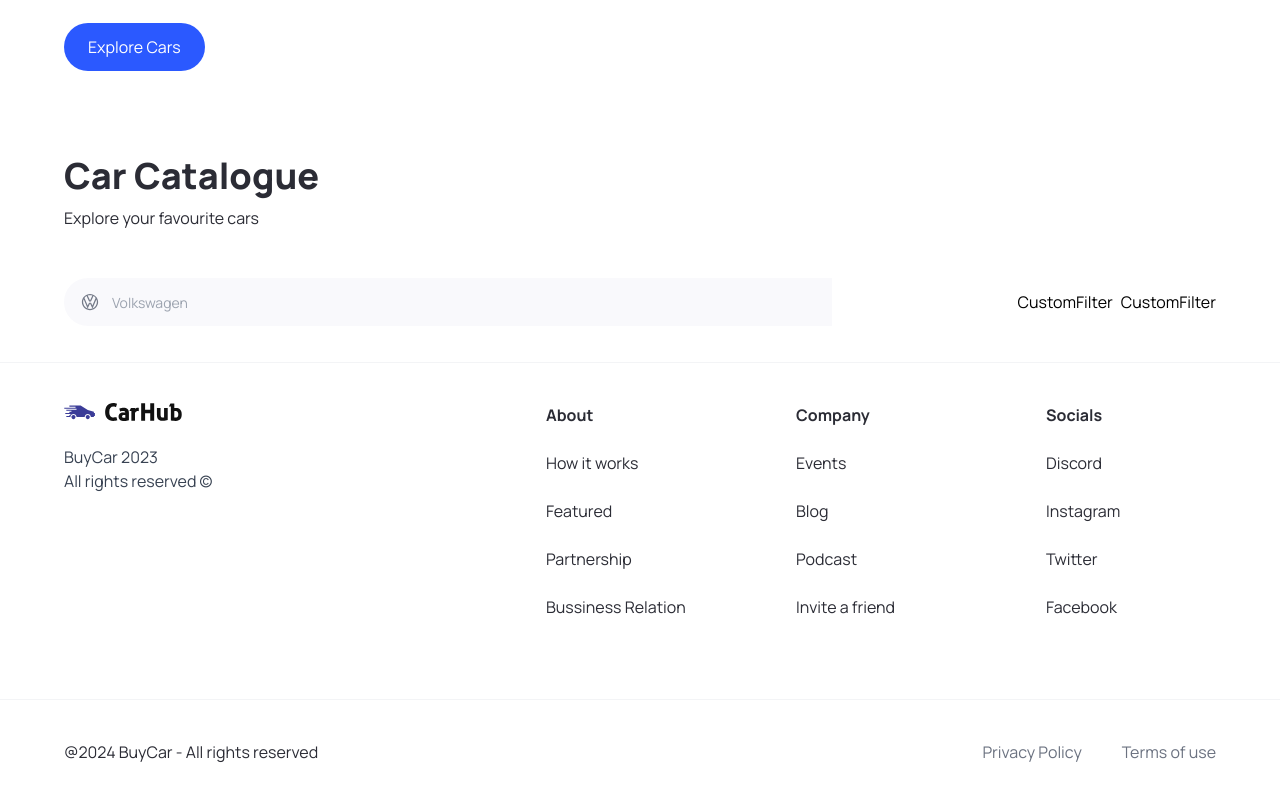
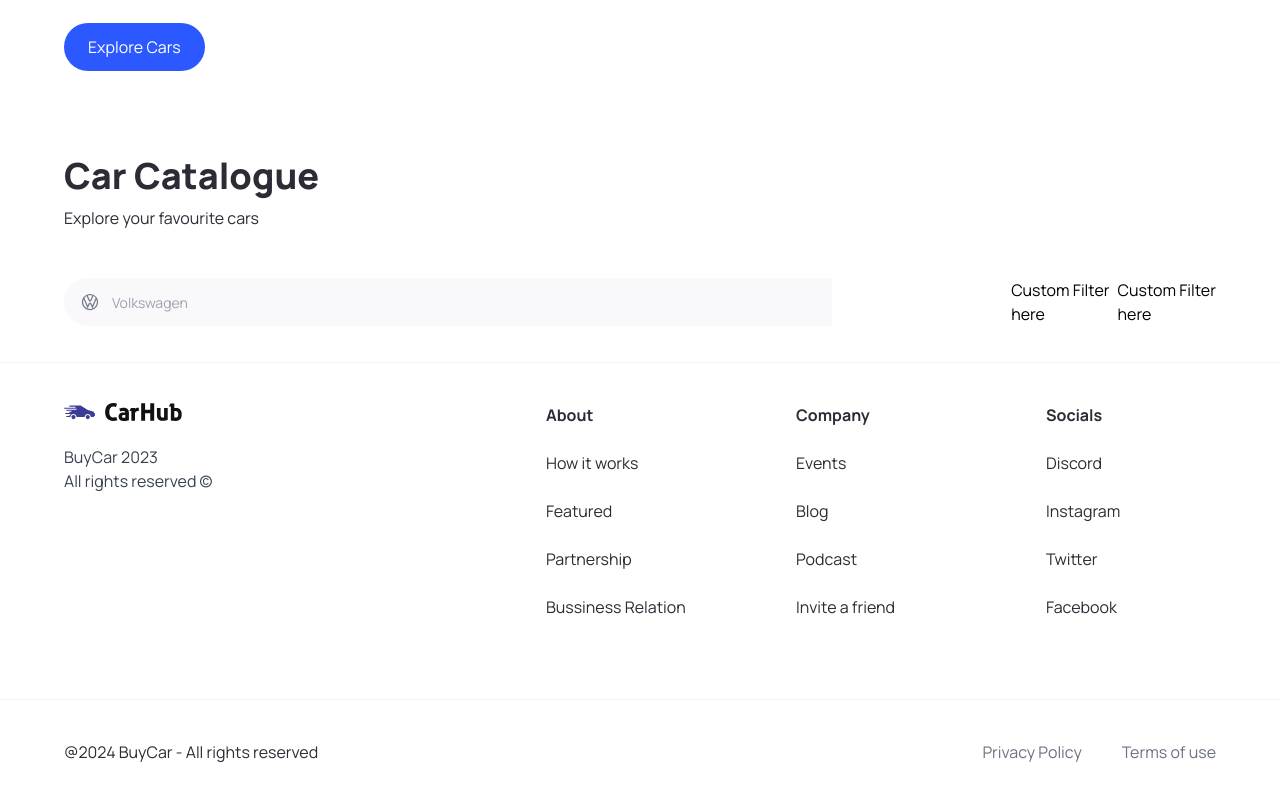
Before and after one commit to faranhumayun/showcase, a Next.js app: page / in a window 1280 px wide. Shown: the part 708-1508 px from the top of the page. Built offline with nearby package versions, Linux system fonts and the light colour scheme.

Commit message:
editing custom filter component

```diff
--- a/components/CustomFilter.tsx
+++ b/components/CustomFilter.tsx
@@ -2,7 +2,11 @@ import React from 'react'
 
 const CustomFilter = () => {
   return (
-    <div>CustomFilter</div>
+    <div>
+      <h2>
+        Custom Filter <br />here
+      </h2>
+    </div>
   )
 }
 
```
